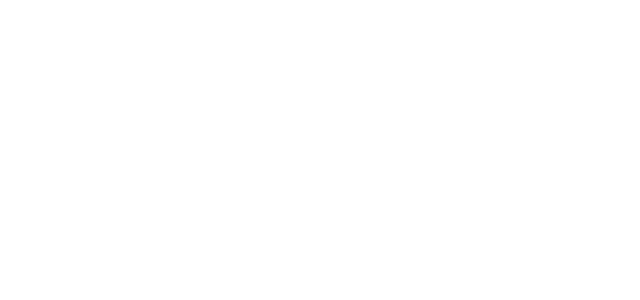
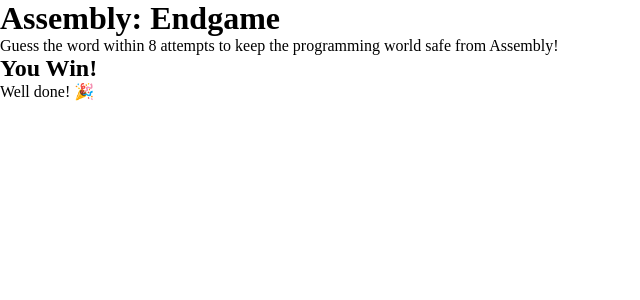
Before and after one commit to justberatt/assemblyEndgame, a React app: page / in a window 1280 px wide. Shown: the top 300 px of the page, without its empty margins (0-640 px from the left). Built offline with nearby package versions, Linux system fonts and the light colour scheme; the HTML template or start-up script is replaced by a standard one.

Commit message:
Added the status

```diff
--- a/src/App.jsx
+++ b/src/App.jsx
@@ -1,11 +1,21 @@
-function App() {
+/**
+ * Goal: Build out the main parts of our app
+ *
+ * Challenge: Add a header with the game title
+ * and description. Startin' out easy 🙂🚶‍➡️
+ */
 
-
-  return (
-    <main>
-
-    </main>
-  )
+export default function AssemblyEndgame() {
+    return (
+        <main>
+            <header>
+              <h1>Assembly: Endgame</h1>
+              <p>Guess the word within 8 attempts to keep the programming world safe from Assembly!</p>
+            </header>
+            <section className="status-section">
+                <h2>You Win!</h2>
+                <p>Well done! 🎉</p>
+            </section>
+        </main>
+    )
 }
-
-export default App
```
